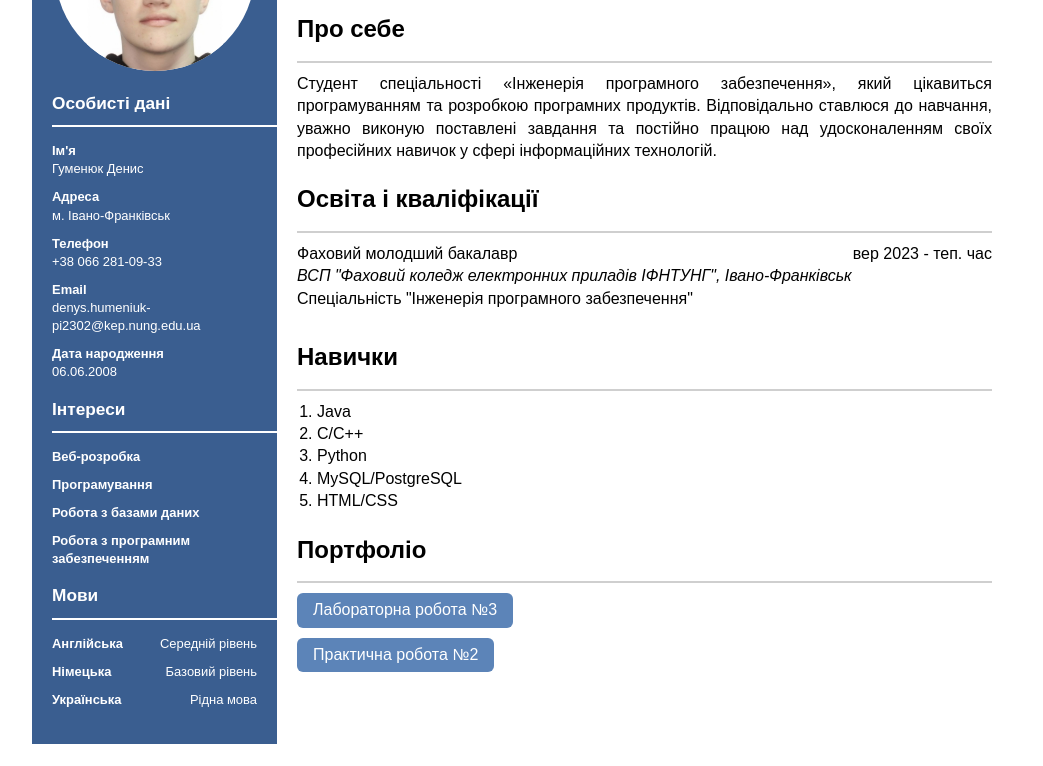
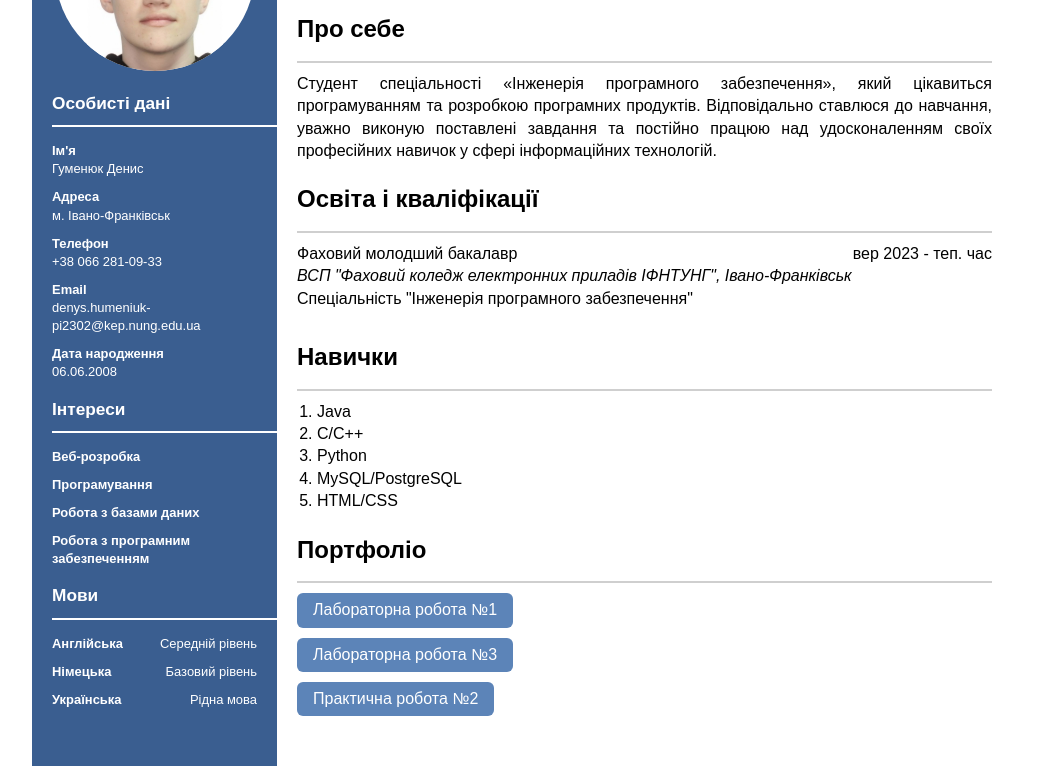
Before and after one commit to denyshum/denyshum.github.io, a plain HTML site: page index.html in a window 1280 px wide. Shown: the part 169-935 px from the top of the page, without its empty margins (118-1161 px from the left). Before the commit the page ends 913 px from the top, so only its background shows below. Drawn offline with Linux system fonts and the light colour scheme.

Commit message:
Added LR1

```diff
--- a/index.html
+++ b/index.html
@@ -95,6 +95,7 @@
                 <section class="block">
                     <h2 id="portfolio">Портфоліо</h2>
                     <ul>
+                        <li><a href="lr1/index.html" class="btn">Лабораторна робота №1</a></li>
                         <li><a href="lr3/index.html" class="btn">Лабораторна робота №3</a></li>
                         <li><a href="pr2/index.html" class="btn">Практична робота №2</a></li>
                     </ul>
```
